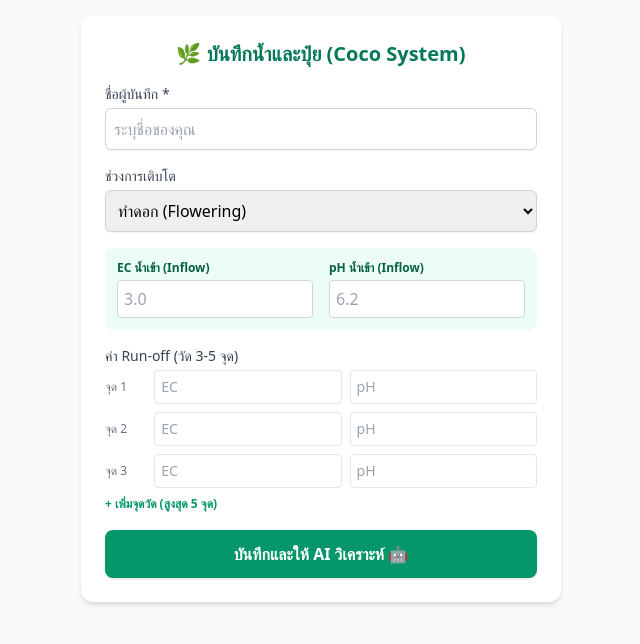
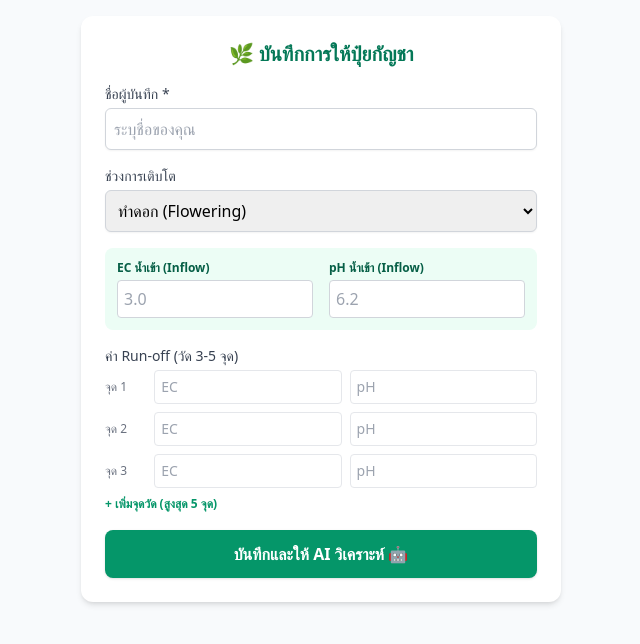
Before and after one commit to doibudgrower145/cannabis-fertigation-log, a plain HTML site: page index.html in a window 1280 px wide. Shown: the whole page, without its empty margins (319-959 px from the left). Drawn offline with nearby package versions, Linux system fonts and the light colour scheme.

Commit message:
Update index.html

```diff
--- a/index.html
+++ b/index.html
@@ -8,7 +8,7 @@
 </head>
 <body class="bg-slate-50 font-sans p-4 max-w-lg mx-auto">
     <div class="bg-white shadow-md rounded-xl p-6 mb-6">
-        <h1 class="text-xl font-bold text-emerald-700 mb-4 text-center">🌿 บันทึกน้ำและปุ๋ย (Coco System)</h1>
+        <h1 class="text-xl font-bold text-emerald-700 mb-4 text-center">🌿 บันทึกการให้ปุ๋ยกัญชา</h1>
 
         <form id="nutrientForm" class="space-y-4">
             <!-- ผู้บันทึก -->
```
